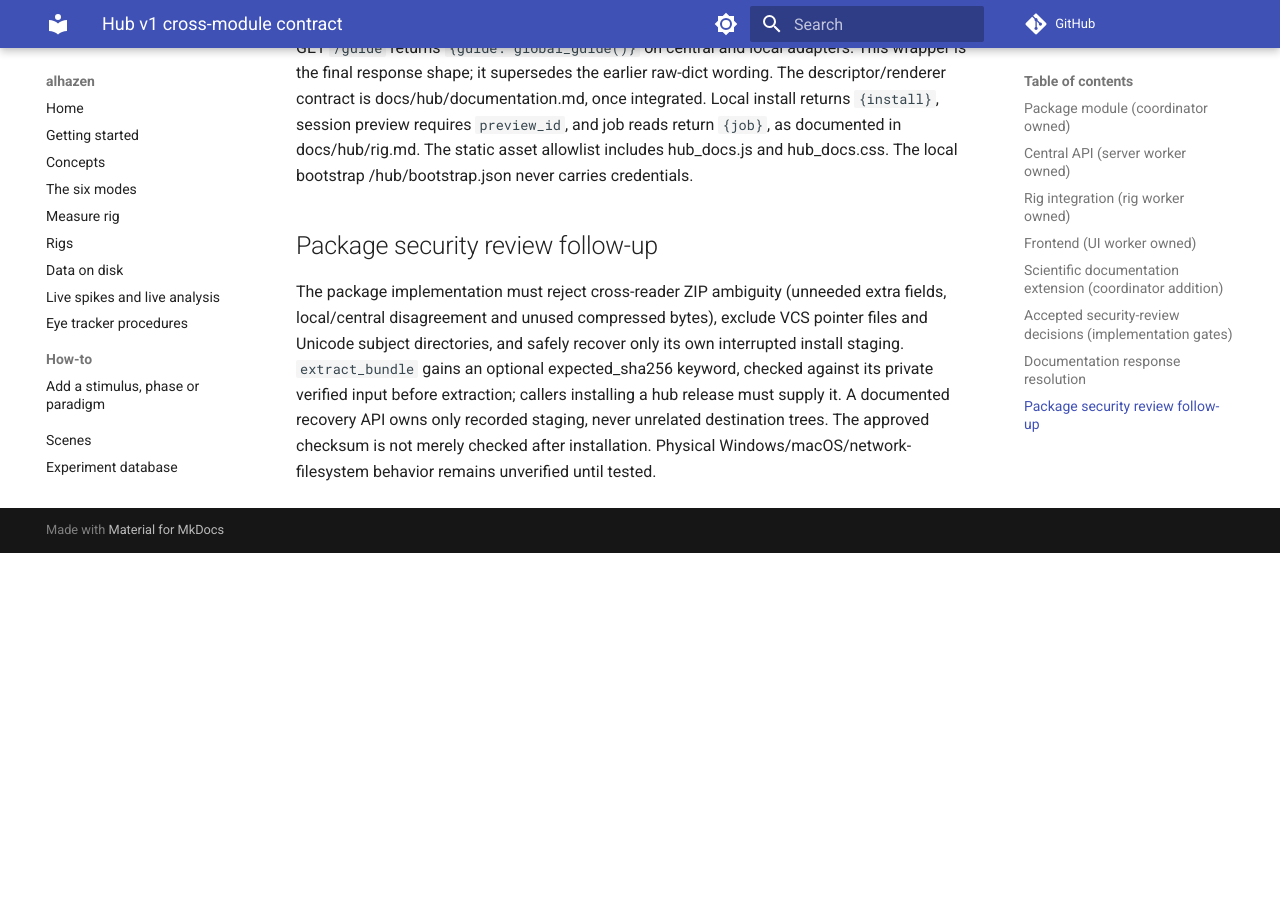
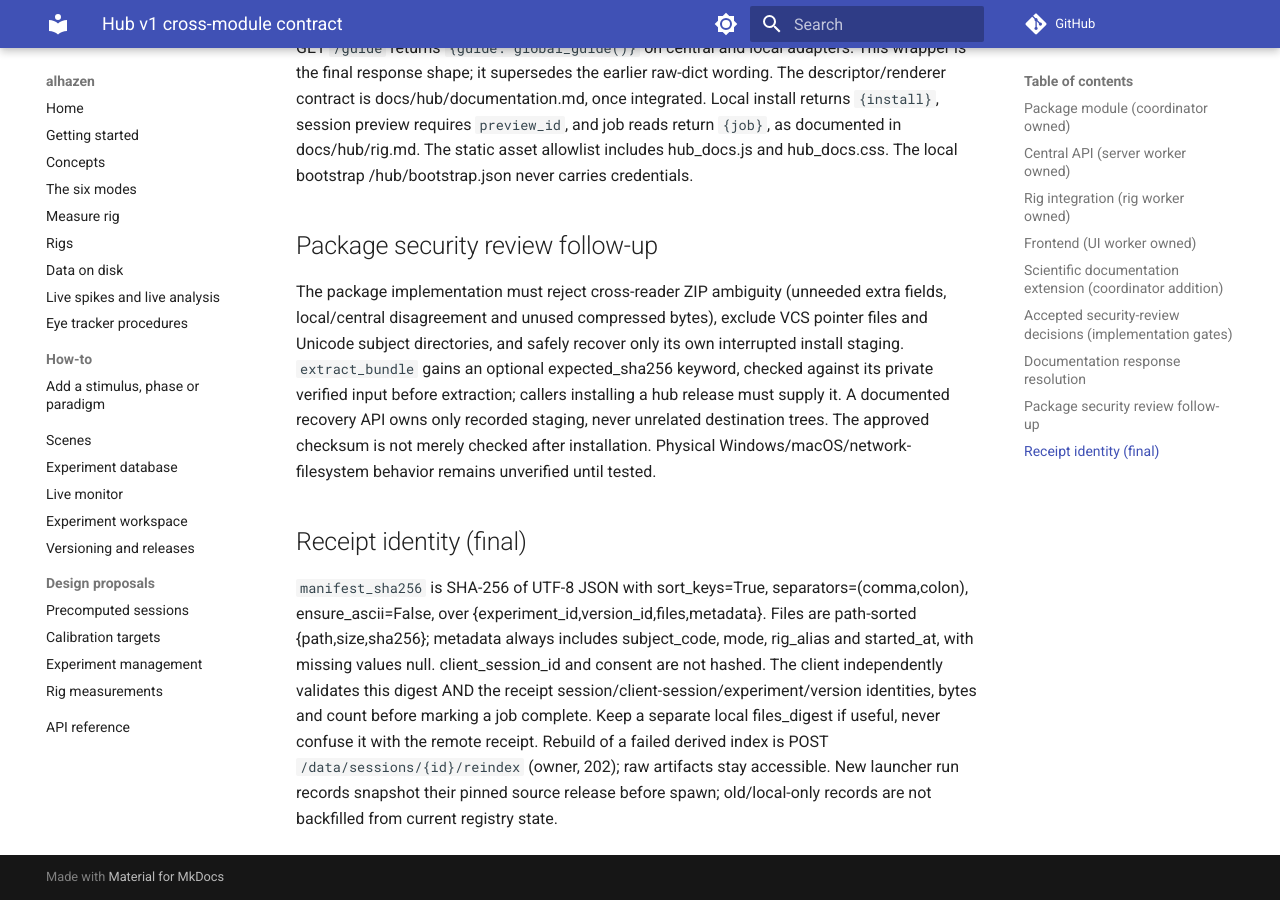
Before and after one commit to sh4r11f/alhazen, an MkDocs documentation site: the page built from docs/hub/api-contract.md, in a window 1280 px wide and 900 px high, scrolled down 6678 px. Built offline with MkDocs 1.6.1 and Material for MkDocs 9.7.7, drawn with Linux system fonts in a browser that asks for light colours; comment, search, counter and statistics services are not loaded; before the commit the page ends 7231 px from its top, so only the background shows below that.

Commit message:
Freeze verified upload receipts and pinned launcher provenance

```diff
--- a/docs/hub/api-contract.md
+++ b/docs/hub/api-contract.md
@@ -92,3 +92,6 @@
 
 ## Package security review follow-up
 The package implementation must reject cross-reader ZIP ambiguity (unneeded extra fields, local/central disagreement and unused compressed bytes), exclude VCS pointer files and Unicode subject directories, and safely recover only its own interrupted install staging. `extract_bundle` gains an optional expected_sha256 keyword, checked against its private verified input before extraction; callers installing a hub release must supply it. A documented recovery API owns only recorded staging, never unrelated destination trees. The approved checksum is not merely checked after installation. Physical Windows/macOS/network-filesystem behavior remains unverified until tested.
+
+## Receipt identity (final)
+`manifest_sha256` is SHA-256 of UTF-8 JSON with sort_keys=True, separators=(comma,colon), ensure_ascii=False, over {experiment_id,version_id,files,metadata}. Files are path-sorted {path,size,sha256}; metadata always includes subject_code, mode, rig_alias and started_at, with missing values null. client_session_id and consent are not hashed. The client independently validates this digest AND the receipt session/client-session/experiment/version identities, bytes and count before marking a job complete. Keep a separate local files_digest if useful, never confuse it with the remote receipt. Rebuild of a failed derived index is POST `/data/sessions/{id}/reindex` (owner, 202); raw artifacts stay accessible. New launcher run records snapshot their pinned source release before spawn; old/local-only records are not backfilled from current registry state.
```
